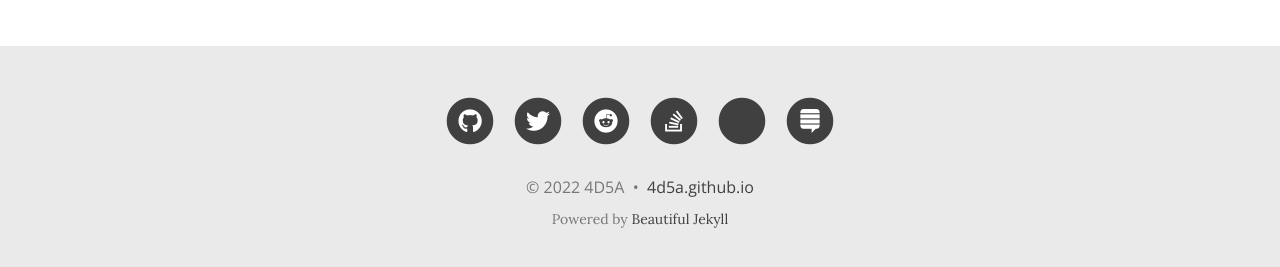
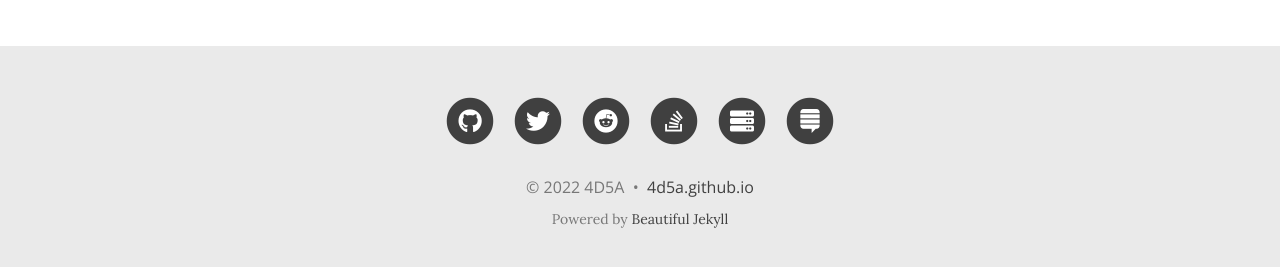
Before and after one commit to 4D5A/4d5a.github.io, a Jekyll site: the page built from index.html, in a window 1280 px wide and 900 px high, scrolled down 1246 px. Shown: the part 620-887 px from the top of the window. Built offline with Jekyll 4.4.1, drawn with Linux system fonts in a browser that asks for light colours; nearby versions of some CDN libraries; the list of posts is cut into pages by our own code; comment, search, counter and statistics services are not loaded.

Commit message:
fix the serverfault icon

```diff
--- a/_includes/social-networks-links.html
+++ b/_includes/social-networks-links.html
@@ -137,7 +137,7 @@
     <a href="https://serverfault.com/users/{{ site.social-network-links.serverfault }}" title="serverfault">
       <span class="fa-stack fa-lg" aria-hidden="true">
         <i class="fas fa-circle fa-stack-2x"></i>
-        <i class="fab fa-server fa-stack-1x fa-inverse" aria-hidden="true"></i>
+        <i class="fa fa-server fa-stack-1x fa-inverse" aria-hidden="true"></i>
       </span>
       <span class="sr-only">serverfault</span>
    </a>
```
